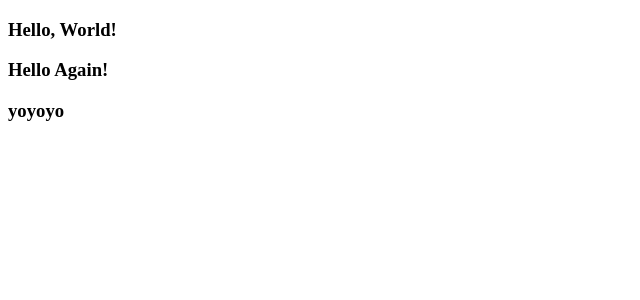
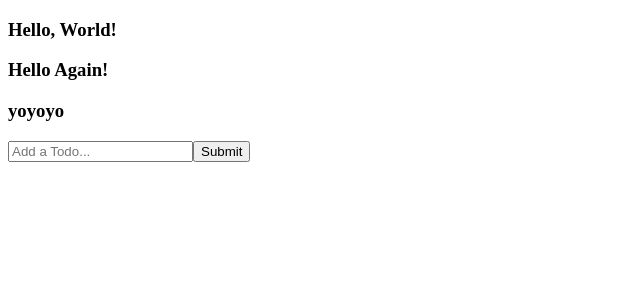
Before and after one commit to hackBCA/hackBCAV-VueJS, a Vue app in the folder todo-list/: page / in a window 1280 px wide. Shown: the top 300 px of the page, without its empty margins (0-640 px from the left). Built offline with nearby package versions, Linux system fonts and the light colour scheme.

Commit message:
add NewTodo

```diff
--- /dev/null
+++ b/todo-list/src/components/NewTodo.vue
@@ -0,0 +1,26 @@
+<template>
+  <form @submit.prevent="addTodo">
+    <input type="text" v-model="todo" name="todo" placeholder="Add a Todo..." />
+    <input type="submit" value="Submit" class="btn" />
+  </form>
+</template>
+
+<script>
+export default {
+  name: "NewTodo",
+  data: () => {
+    return {
+      todo: ""
+    };
+  },
+  methods: {
+    addTodo: function() {
+      this.$emit("add-todo", this.todo);
+      this.todo = "";
+    }
+  }
+};
+</script>
+
+<style>
+</style>
--- a/todo-list/src/components/TodoContainer.vue
+++ b/todo-list/src/components/TodoContainer.vue
@@ -1,20 +1,28 @@
 <template>
   <div>
-    <Todos :todos="this.sampleTodos" />
+    <Todos :todos="this.todos" />
+    <NewTodo v-on:add-todo="addTodo" />
   </div>
 </template>
 
 <script>
 import Todos from "@/components/Todos.vue";
+import NewTodo from "@/components/NewTodo.vue";
 export default {
   name: "Todo Container",
   components: {
-    Todos
+    Todos,
+    NewTodo
   },
   data: () => {
     return {
-      sampleTodos: ["Hello, World!", "Hello Again!", "yoyoyo"]
+      todos: ["Hello, World!", "Hello Again!", "yoyoyo"]
     };
+  },
+  methods: {
+    addTodo(todo) {
+      this.todos.push(todo);
+    }
   }
 };
 </script>
```
Also changed, not shown: 2 other files (tests, documents, lock files or other folders).
